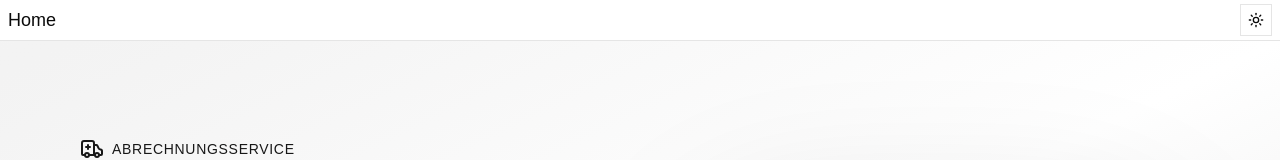
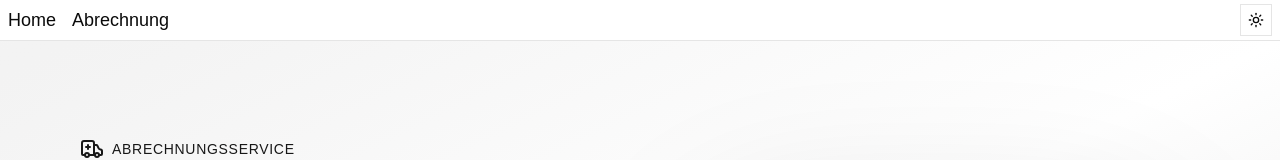
Before and after one commit to Yeah-Jack/ptas, a Next.js app in the folder apps/web/: page / in a window 1280 px wide. Shown: the top 160 px of the page. Built offline with nearby package versions, Linux system fonts and the light colour scheme.

Commit message:
Add Abrechnung link to Header component

```diff
--- a/apps/web/src/components/header.tsx
+++ b/apps/web/src/components/header.tsx
@@ -4,7 +4,10 @@ import Link from "next/link";
 import { ModeToggle } from "./mode-toggle";
 
 export default function Header() {
-	const links = [{ to: "/", label: "Home" }] as const;
+	const links = [
+		{ to: "/", label: "Home" },
+		{ to: "/abrechnung", label: "Abrechnung" },
+	] as const;
 
 	return (
 		<div>
```
